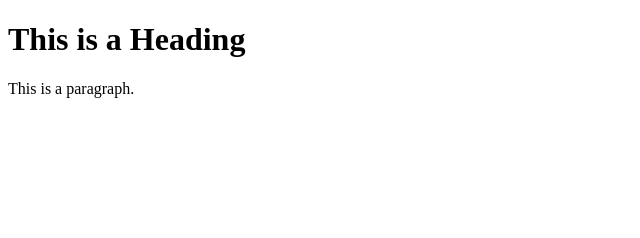
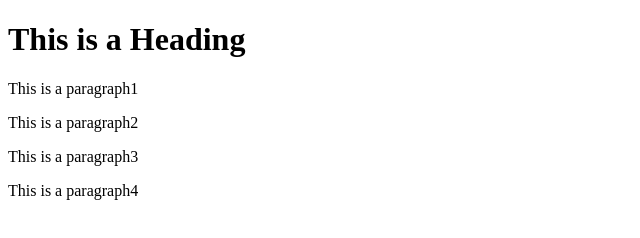
Before and after one commit to ronenm123/git_project, a plain HTML site: page INDEX.HTML in a window 1280 px wide. Shown: the whole page, without its empty margins (0-640 px from the left). Drawn offline with Linux system fonts and the light colour scheme.

Commit message:
new features

```diff
--- a/INDEX.HTML
+++ b/INDEX.HTML
@@ -10,7 +10,12 @@
 <body>
 
 <h1>This is a Heading</h1>
-<p>This is a paragraph.</p>
+<p>This is a paragraph1</p>
+<p>This is a paragraph2</p>
+<p>This is a paragraph3</p>
+<p>This is a paragraph4</p>
+
+
 
 </body>
 </html>
```
